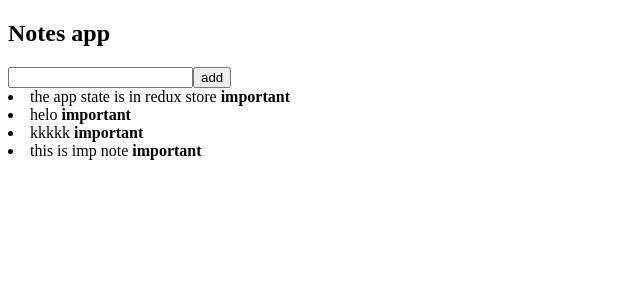
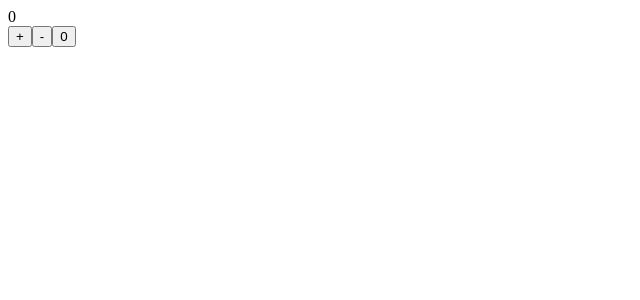
Before and after one commit to AkashSunar/fullstack-workshops, a React (Vite) app in the folder part6/redux-notes/: page / in a window 1280 px wide. Shown: the top 300 px of the page, without its empty margins (0-640 px from the left). Built offline with nearby package versions, Linux system fonts and the light colour scheme; data requests are answered from the project's data file.

Commit message:
counterApp using props

```diff
--- /dev/null
+++ b/part6/redux-notes/src/CounterButton.jsx
@@ -0,0 +1,4 @@
+const CounterButton = (props) => {
+  return <button onClick={props.clickAction}>{props.label}</button>;
+};
+export default CounterButton;
--- /dev/null
+++ b/part6/redux-notes/src/counterApp.jsx
@@ -0,0 +1,41 @@
+import { useReducer } from "react";
+import CounterButton from "./CounterButton";
+
+const counterReducer = (state, action) => {
+  switch (action.type) {
+    case "INC":
+      return state + 1;
+    case "DEC":
+      return state - 1;
+    case "ZERO":
+      return 0;
+    default:
+      return state;
+  }
+};
+
+const App = () => {
+  const [counter, counterDispatch] = useReducer(counterReducer, 0);
+
+  return (
+    <div>
+      <div>{counter}</div>
+      <div>
+        <CounterButton
+          clickAction={() => counterDispatch({ type: "INC" })}
+          label="+"
+        />
+        <CounterButton
+          clickAction={() => counterDispatch({ type: "DEC" })}
+          label="-"
+        />
+        <CounterButton
+          clickAction={() => counterDispatch({ type: "ZERO" })}
+          label="0"
+        />
+      </div>
+    </div>
+  );
+};
+
+export default App;
--- a/part6/redux-notes/src/index.jsx
+++ b/part6/redux-notes/src/index.jsx
@@ -1,6 +1,6 @@
 import { createRoot } from "react-dom/client";
 // import { createStore, combineReducers } from "redux";
-import App from "./reactQueryApp";
+import App from "./counterApp";
 import { QueryClient, QueryClientProvider } from "@tanstack/react-query";
 // import { Provider } from "react-redux";
 // import store from "./store";
```
